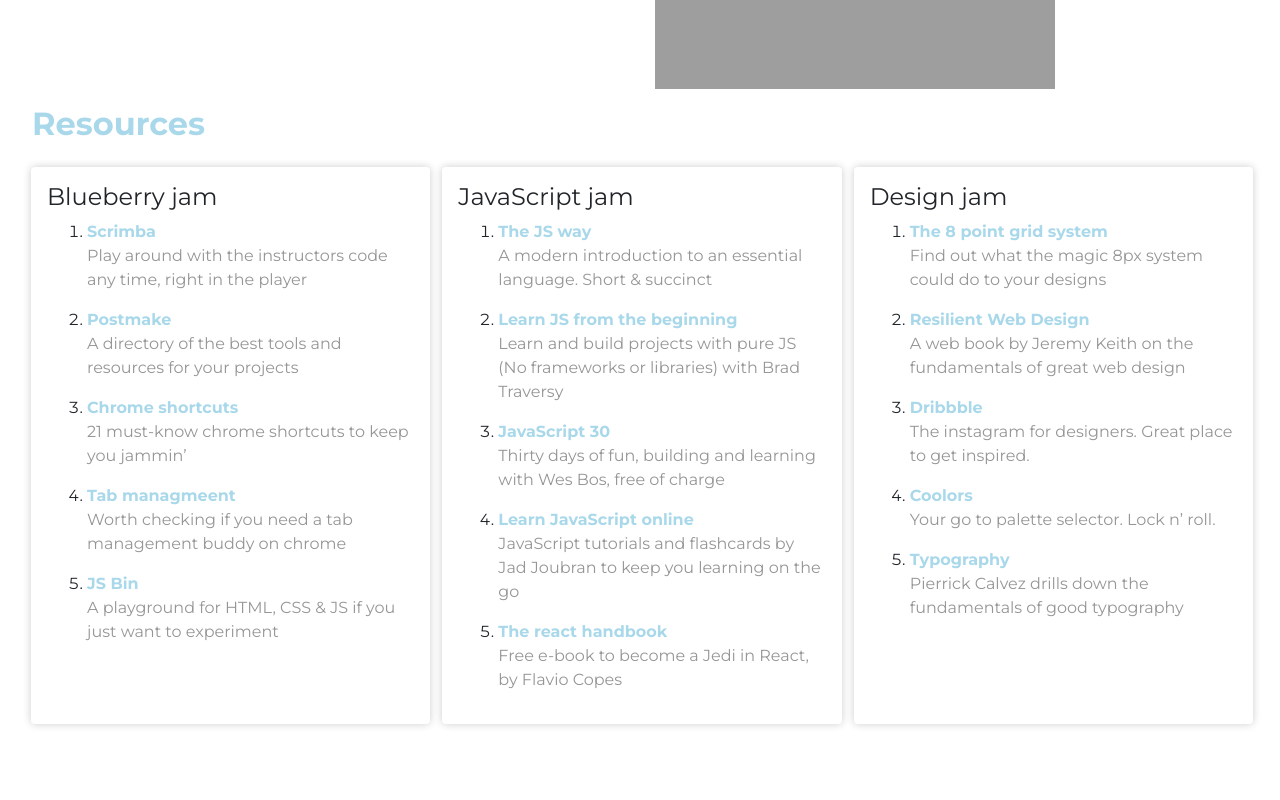
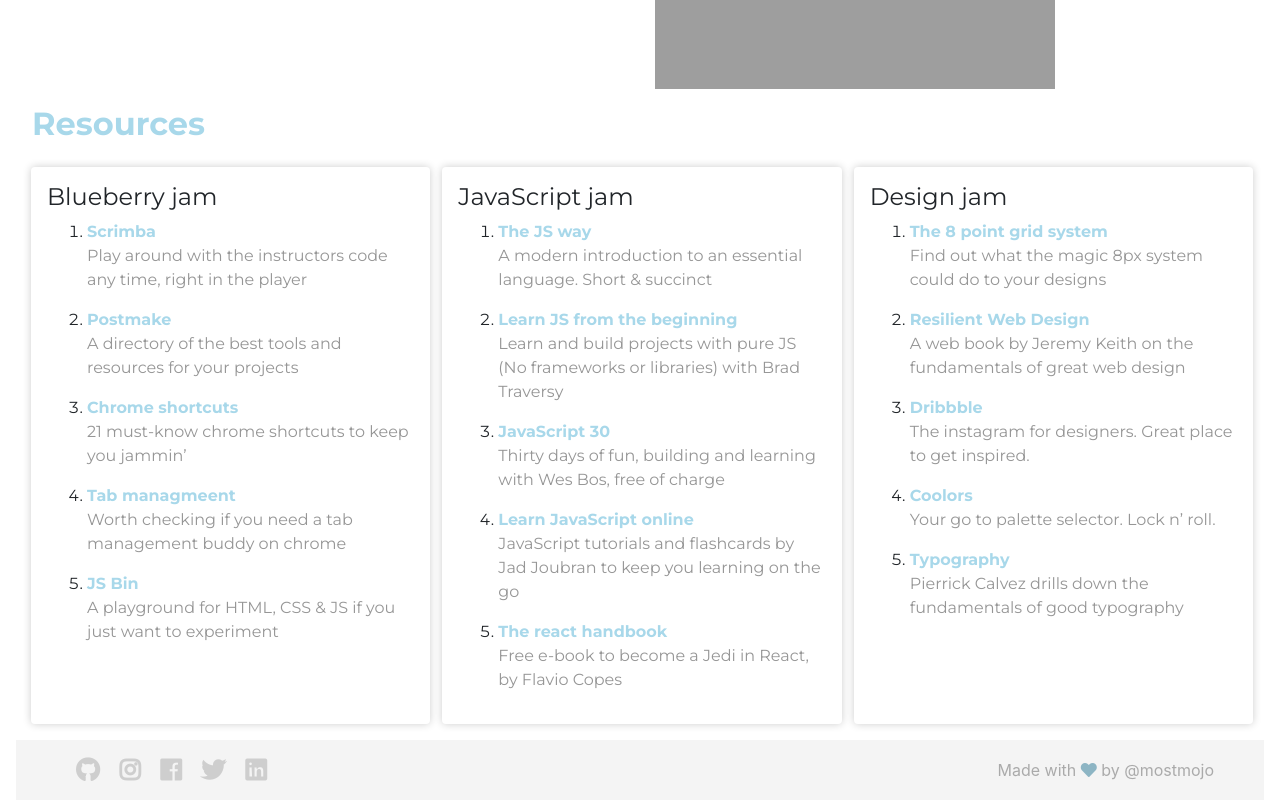
Before and after one commit to mostmojo/jamirito, a website: page index.html in a window 1280 px wide. Shown: the part 401-1201 px from the top of the page. Before the commit the page ends 1141 px from the top, so only its background shows below. Drawn offline with nearby package versions, Linux system fonts and the light colour scheme; grey boxes are pictures that could not be loaded.

Commit message:
Footer inserted

```diff
--- a/index.html
+++ b/index.html
@@ -127,6 +127,18 @@
 		</div>
 	<div>
 </div>
+<div class="footer">
+  <div class="footer-links">
+    <a href="#"><i class="fab fa-github"></i></a>
+    <a href="#"><i class="fab fa-instagram"></i></a>
+    <a href="#"><i class="fab fa-facebook"></i></a>
+    <a href="#"><i class="fab fa-twitter"></i></a>
+    <a href="#"><i class="fab fa-linkedin"></i></a>
+  </div>
+  <div class="footer-copyright">
+    Made with <i class="fas fa-heart"></i> by @mostmojo
+  </div>
+</div>
 <!--MAIN SECTION END-->
 <script src="https://unpkg.com/aos@next/dist/aos.js"></script>
   <script>
--- a/style.css
+++ b/style.css
@@ -120,3 +120,32 @@
 	box-shadow: 0 0 8px rgba(0,0,0,0.2);
 	margin: 16px 6px;
 }
+.footer {
+  background: #F4F4F4;
+  display: flex;
+  align-items: center;
+  justify-content: space-between;
+  height: 60px;
+  padding: 0px 50px;
+  color: rgba(0,0,0,0.3);
+}
+.footer-links {
+  display: flex;
+  align-items: center;
+}
+.footer-links a {
+  color: black;
+  font-family: 'Montserrat', sans-serif;
+  opacity: 0.15;
+  text-decoration: none;
+  font-size: 24px;
+  padding: 0px 10px;
+}
+.footer-links a:hover {
+  opacity: 1;
+  font-family: 'Montserrat', sans-serif;
+  color: #8DB5C4;
+}
+.footer .fa-heart {
+  color: #8DB5C4;
+}
```
